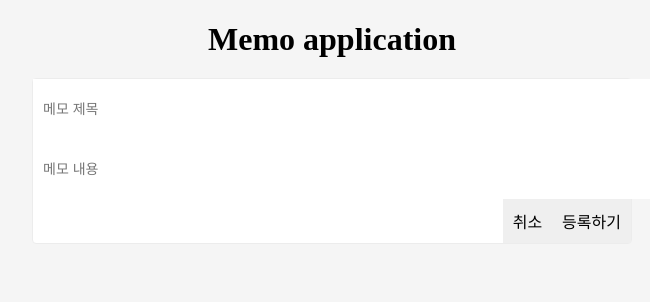
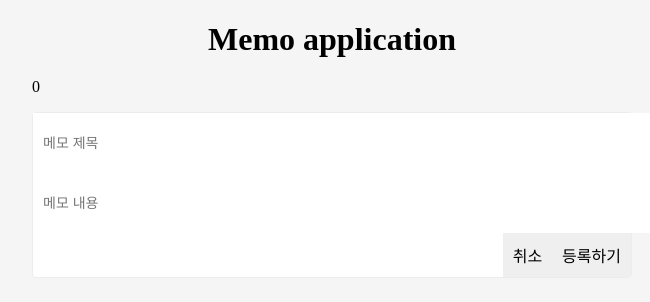
Before and after one commit to jeonsohyeon/vue.js, a Vue app in the folder study/: page / in a window 1280 px wide. Shown: the top 302 px of the page, without its empty margins (308-958 px from the left). Built offline with nearby package versions, Linux system fonts and the light colour scheme.

Commit message:
header add

```diff
--- a/study/src/App.vue
+++ b/study/src/App.vue
@@ -13,9 +13,26 @@
 
 
 AppHeader 를 여기서 app-header 로 .. 케밥 케이스로 바꿀 수 있따..
+
+전체 메모 개수에 대한 데이터를 app 컴포넌트 계층으로 올려보내
+appHeader 컴포넌트에 전달 해준다.
+
+app.vue : 자기 자신의 모델에  data () memoCount 를 갖고 있고
+memoApp.vue 가 있는 메모 개수 변수인 memos.length 를 직접 참조할 수는 있지만
+이렇게 서로 직접 접근하는건 의존성을 강하게 만들어서 피하는 편이 좋다.
+그래서 각각 자기자신의 모델을 가지고 동기화하는 방향.
+memoApp.vue : 메모가 발생시  change  이벤트를 발생 시키고
+현재 자신이 갖고 있는 메모의 개수를 이벤트의 콜백함수의 인자로 올려보낸다.
+this.$emit('change', this.memos.length); 처럼.
+
+이 이벤트의 콜백함수는  app.vue 로 넘어와서
+updateMemoCount 함수로 가는 것.
+
+<memo-app @change="updateMemoCount"> 이부분.
+
 -->
-  <app-header></app-header>
-  <memo-app></memo-app>
+  <app-header :memo-count="memoCount"></app-header>
+  <memo-app @change="updateMemoCount"></memo-app>
 </div>
 </template>
 
@@ -28,6 +45,16 @@ AppHeader 를 여기서 app-header 로 .. 케밥 케이스로 바꿀 수 있따.
       //컴포넌트를 가져와서 등록한다.
       AppHeader,
       MemoApp
+    },
+    data () {
+      return {
+        memoCount : 0
+      }
+    },
+    methods : {
+      updateMemoCount (count){
+        this.memoCount = count;
+      }
     }
   }
 </script>
--- a/study/src/components/AppHeader.vue
+++ b/study/src/components/AppHeader.vue
@@ -1,12 +1,19 @@
 <template>
 <div class="app-header">
     <h1>Memo application</h1>
+    <p>{{ memoCount }}</p>
 </div>
 </template>
 
 <script>
 export default {
     name : 'Appheader', //여기서 카멜케이스로 만들면
+    props : { //프로퍼티의 타입 정의 해준다.
+        memoCount : {
+            type : Number,
+            default : 0
+        }
+    }
 }
 </script>
 
--- a/study/src/components/MemoApp.vue
+++ b/study/src/components/MemoApp.vue
@@ -22,6 +22,7 @@ export default{
             //MemoForm에서 받은 데이터를 컴포넌트 내부 데이터에 추가.
             this.memos.push(payload);
             this.storeMemo();
+            this.$emit('change', this.memos.length);
         },
         storeMemo () {
             //내부 데이터를 문자열로 변환하고, 로컬 스토리지에 저장 한다.
@@ -35,6 +36,7 @@ export default{
             this.memos.splice(targetIndex, 1);
             //삭제 후 데이터를 다시 로컬 스토리지에 마찬가지로 저장한다.
             this.storeMemo();
+            this.$emit('change', this.memos.length);
         }
     },
     components : {
```
